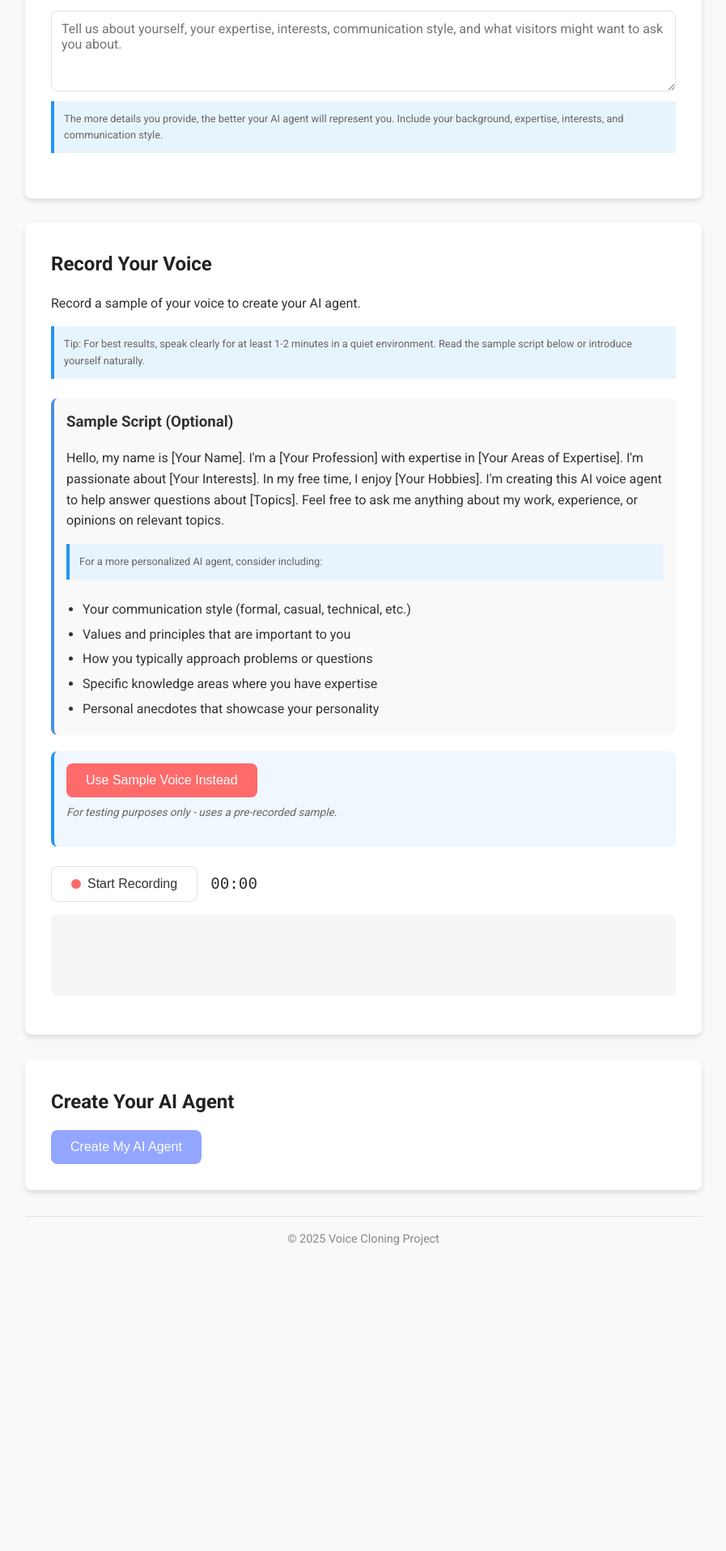
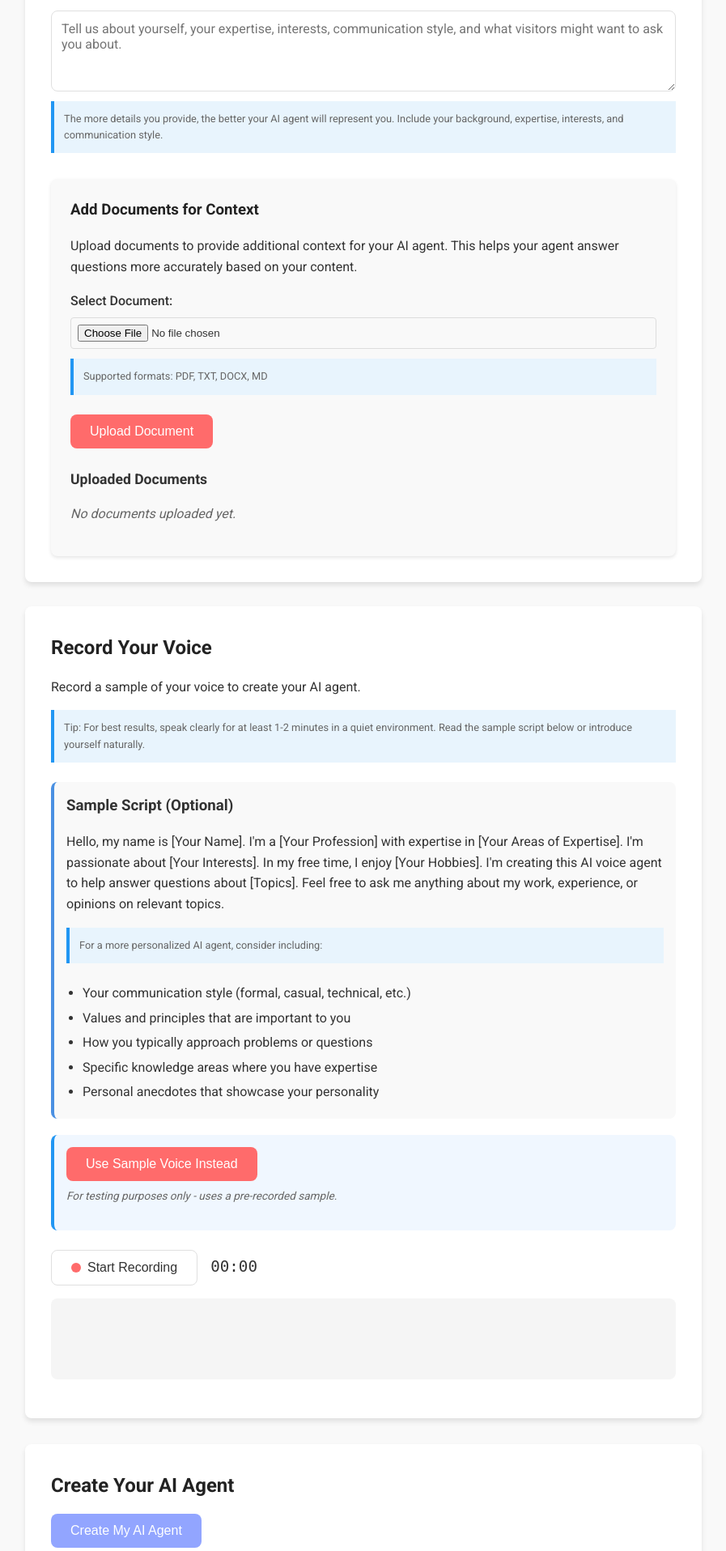
Before and after one commit to technolifts/presence, a Flask app: page / in a window 1280 px wide. Shown: the part 602-2518 px from the top of the page at 81% size, without its empty margins (191-1088 px from the left). Before the commit the page ends 2140 px from the top, so only its background shows below. Run offline with Flask 2, Linux system fonts and the light colour scheme.

Commit message:
feat: Add document upload section to profile creation form

```diff
--- a/static/css/document-upload.css
+++ b/static/css/document-upload.css
@@ -68,6 +68,20 @@
     font-style: italic;
 }
 
+.pending-notice {
+    background-color: #fff3cd;
+    color: #856404;
+    padding: 0.5rem;
+    border-radius: 4px;
+    margin-bottom: 0.5rem;
+    font-size: 0.9rem;
+}
+
+.document-item.pending {
+    background-color: #f8f9fa;
+    border-left: 3px solid #ffc107;
+}
+
 #documentStatus {
     margin: 1rem 0;
 }
--- a/static/js/app.js
+++ b/static/js/app.js
@@ -167,6 +167,11 @@ document.addEventListener('DOMContentLoaded', () => {
                     // Store voice ID for testing
                     window.lastVoiceId = data.voice_id;
 
+                    // Upload any pending documents
+                    if (window.pendingDocuments && window.pendingDocuments.length > 0) {
+                        uploadPendingDocuments(data.voice_id);
+                    }
+
                     // Trigger event for agent creation
                     document.dispatchEvent(new CustomEvent('agentCreated', {
                         detail: {
@@ -259,6 +264,9 @@ document.addEventListener('DOMContentLoaded', () => {
     const documentStatus = document.getElementById('documentStatus');
     const documentsContainer = document.getElementById('documentsContainer');
 
+    // Store uploaded documents before agent creation
+    window.pendingDocuments = [];
+
     if (documentUploadForm) {
         documentUploadForm.addEventListener('submit', async (e) => {
             e.preventDefault();
@@ -269,8 +277,19 @@ document.addEventListener('DOMContentLoaded', () => {
             }
 
             const voiceId = window.lastVoiceId;
+
+            // If no agent ID yet, store the document temporarily
             if (!voiceId) {
-                alert('No agent ID found. Please create a voice clone first.');
+                const file = documentFile.files[0];
+                // Store file info for later upload
+                window.pendingDocuments.push(file);
+
+                // Show in the documents list
+                displayPendingDocuments();
+
+                // Clear file input
+                documentFile.value = '';
+
                 return;
             }
 
@@ -334,11 +353,50 @@ document.addEventListener('DOMContentLoaded', () => {
         }
     }
 
+    // Display pending documents before agent creation
+    function displayPendingDocuments() {
+        if (!documentsContainer) return;
+
+        if (window.pendingDocuments.length === 0) {
+            documentsContainer.innerHTML = '<p class="no-documents">No documents uploaded yet.</p>';
+            return;
+        }
+
+        let html = '<ul class="documents-list"><li class="pending-notice">Documents will be processed after agent creation</li>';
+
+        window.pendingDocuments.forEach((doc, index) => {
+            // Format file size
+            const fileSize = formatFileSize(doc.size);
+
+            html += `
+                <li class="document-item pending">
+                    <div class="document-info">
+                        <span class="document-name">${doc.name}</span>
+                        <span class="document-meta">${fileSize} • Pending</span>
+                    </div>
+                    <button class="btn delete-btn" data-index="${index}">Remove</button>
+                </li>
+            `;
+        });
+
+        html += '</ul>';
+        documentsContainer.innerHTML = html;
+
+        // Add event listeners to delete buttons
+        document.querySelectorAll('.delete-btn[data-index]').forEach(button => {
+            button.addEventListener('click', () => {
+                const index = parseInt(button.dataset.index);
+                window.pendingDocuments.splice(index, 1);
+                displayPendingDocuments();
+            });
+        });
+    }
+
     // Display documents in the UI
     function displayDocuments(documents, agentId) {
         if (!documentsContainer) return;
 
-        if (documents.length === 0) {
+        if (documents.length === 0 && (!window.pendingDocuments || window.pendingDocuments.length === 0)) {
             documentsContainer.innerHTML = '<p class="no-documents">No documents uploaded yet.</p>';
             return;
         }
@@ -412,6 +470,64 @@ document.addEventListener('DOMContentLoaded', () => {
         });
     }
 
+    // Upload pending documents after agent creation
+    async function uploadPendingDocuments(agentId) {
+        if (!window.pendingDocuments || window.pendingDocuments.length === 0) return;
+
+        const totalDocs = window.pendingDocuments.length;
+        let uploadedCount = 0;
+        let failedCount = 0;
+
+        // Show status
+        documentStatus.style.display = 'block';
+        documentStatus.innerHTML = `<div class="loader"></div><p>Uploading ${totalDocs} document(s)...</p>`;
+
+        // Process each document
+        for (const file of window.pendingDocuments) {
+            try {
+                // Create form data for API request
+                const formData = new FormData();
+                formData.append('document', file);
+                formData.append('agent_id', agentId);
+
+                // Send request to upload document
+                const response = await fetch('/upload-document', {
+                    method: 'POST',
+                    body: formData
+                });
+
+                if (response.ok) {
+                    uploadedCount++;
+                } else {
+                    failedCount++;
+                    console.error(`Failed to upload document: ${file.name}`);
+                }
+            } catch (error) {
+                failedCount++;
+                console.error(`Error uploading document: ${file.name}`, error);
+            }
+        }
+
+        // Clear pending documents
+        window.pendingDocuments = [];
+
+        // Update status
+        if (failedCount > 0) {
+            documentStatus.innerHTML = `<p>Uploaded ${uploadedCount} document(s). ${failedCount} failed.</p>`;
+            setTimeout(() => {
+                documentStatus.style.display = 'none';
+            }, 3000);
+        } else {
+            documentStatus.innerHTML = `<p>Successfully uploaded ${uploadedCount} document(s)!</p>`;
+            setTimeout(() => {
+                documentStatus.style.display = 'none';
+            }, 3000);
+        }
+
+        // Refresh documents list
+        loadDocuments(agentId);
+    }
+
     // Load documents when agent is created
     document.addEventListener('agentCreated', (e) => {
         const agentId = e.detail.agentId;
--- a/templates/index.html
+++ b/templates/index.html
@@ -41,6 +41,34 @@
                         <p class="tip">The more details you provide, the better your AI agent will represent you. Include your background, expertise, interests, and communication style.</p>
                     </div>
                 </form>
+
+                <div class="document-upload-section">
+                    <h3>Add Documents for Context</h3>
+                    <p>Upload documents to provide additional context for your AI agent. This helps your agent answer questions more accurately based on your content.</p>
+
+                    <div class="document-upload">
+                        <form id="documentUploadForm">
+                            <div class="form-group">
+                                <label for="documentFile">Select Document:</label>
+                                <input type="file" id="documentFile" name="document" accept=".pdf,.txt,.docx,.doc,.md">
+                                <p class="tip">Supported formats: PDF, TXT, DOCX, MD</p>
+                            </div>
+                            <button type="submit" id="uploadDocumentButton" class="btn secondary-btn">Upload Document</button>
+                        </form>
+                    </div>
+
+                    <div id="documentStatus" class="status-container" style="display: none;">
+                        <div class="loader"></div>
+                        <p>Processing document... This may take a moment.</p>
+                    </div>
+
+                    <div id="documentsList" class="documents-list">
+                        <h4>Uploaded Documents</h4>
+                        <div id="documentsContainer">
+                            <p class="no-documents">No documents uploaded yet.</p>
+                        </div>
+                    </div>
+                </div>
             </section>
 
             <section class="recording-section">
@@ -118,34 +146,6 @@
                         </div>
                     </div>
 
-                    <div class="document-upload-section">
-                        <h3>Add Documents for Context</h3>
-                        <p>Upload documents to provide additional context for your AI agent. This helps your agent answer questions more accurately based on your content.</p>
-
-                        <div class="document-upload">
-                            <form id="documentUploadForm">
-                                <div class="form-group">
-                                    <label for="documentFile">Select Document:</label>
-                                    <input type="file" id="documentFile" name="document" accept=".pdf,.txt,.docx,.doc,.md">
-                                    <p class="tip">Supported formats: PDF, TXT, DOCX, MD</p>
-                                </div>
-                                <button type="submit" id="uploadDocumentButton" class="btn secondary-btn">Upload Document</button>
-                            </form>
-                        </div>
-
-                        <div id="documentStatus" class="status-container" style="display: none;">
-                            <div class="loader"></div>
-                            <p>Processing document... This may take a moment.</p>
-                        </div>
-
-                        <div id="documentsList" class="documents-list">
-                            <h4>Uploaded Documents</h4>
-                            <div id="documentsContainer">
-                                <p class="no-documents">No documents uploaded yet.</p>
-                            </div>
-                        </div>
-                    </div>
-
                     <div class="next-steps">
                         <h3>Next Steps</h3>
                         <p>Your AI agent is now available for visitors to interact with! Share the link below:</p>
```
